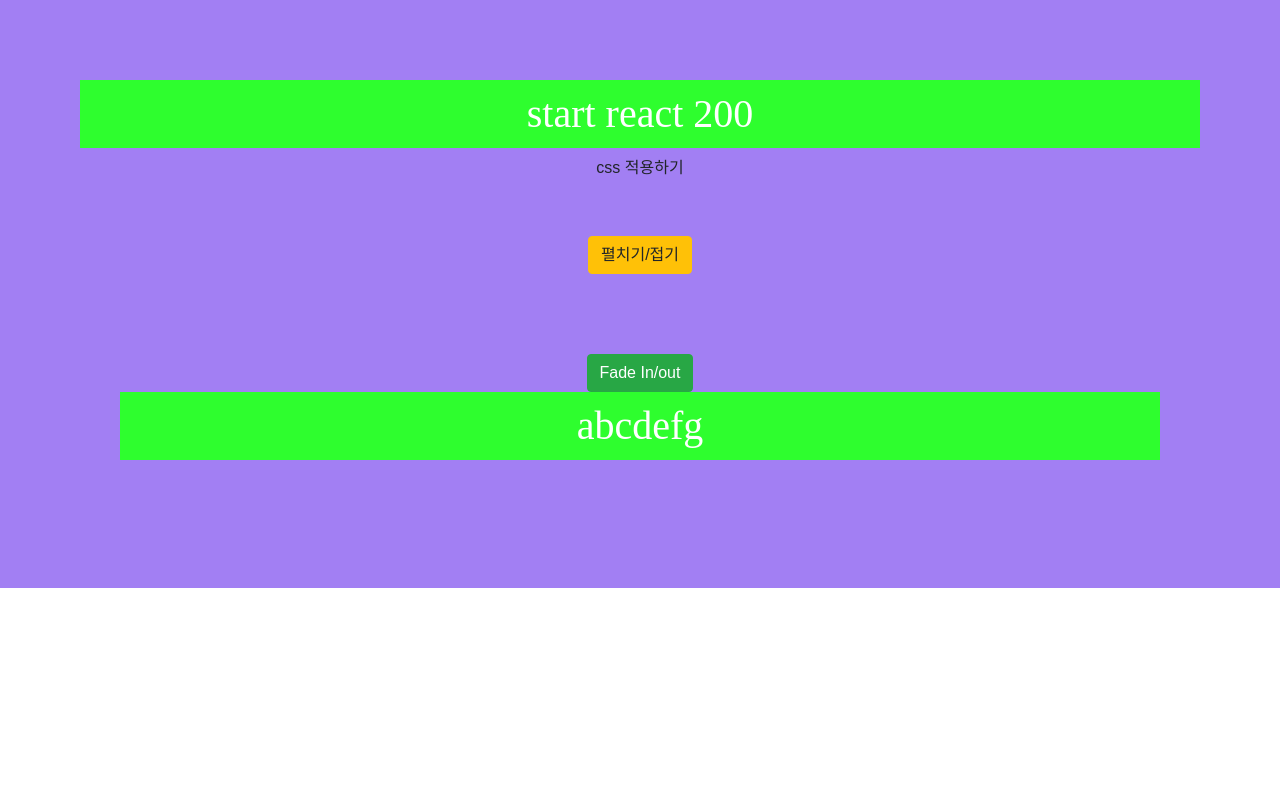
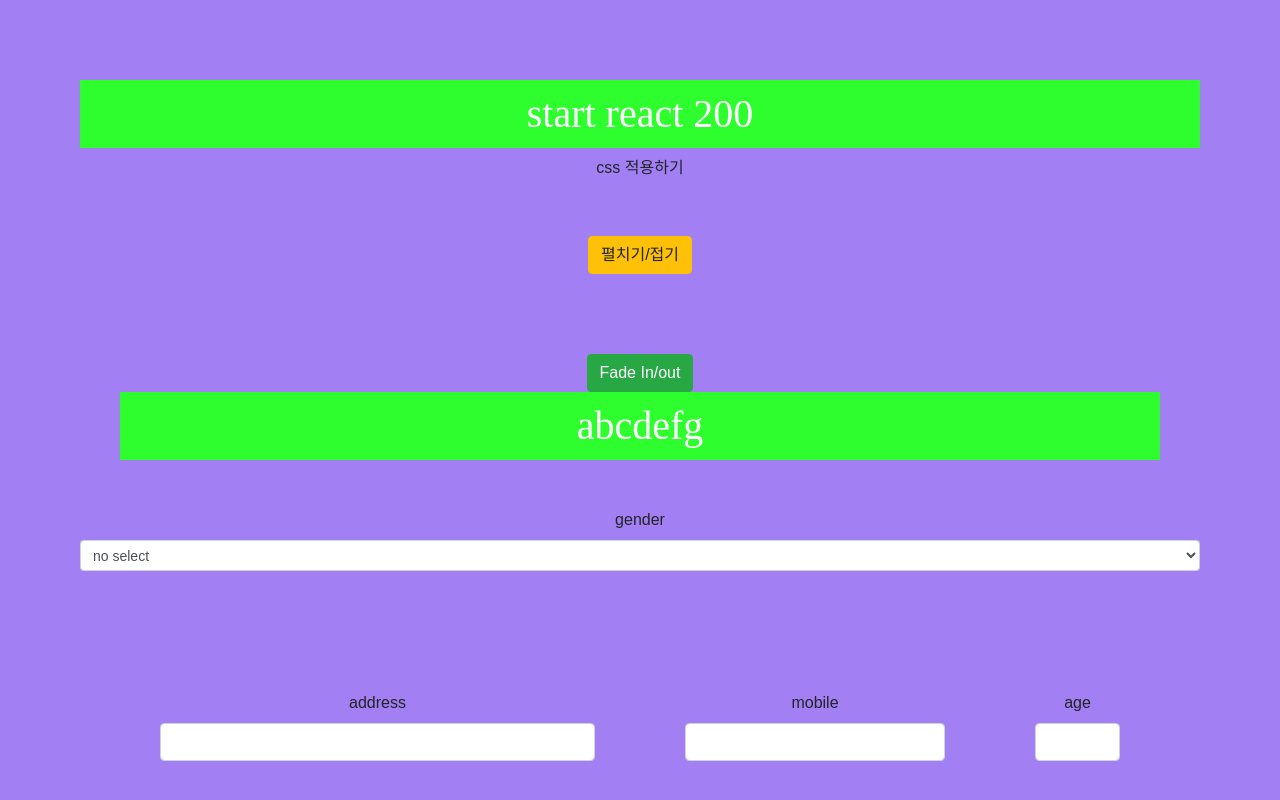
Before and after one commit to unow30/react200, a React (Create React App) app: page / in a window 1280 px wide. Shown: the top 800 px of the page. Built offline with nearby package versions, Linux system fonts and the light colour scheme.

Commit message:
R044_ReactstrapForm R044_ReactstrapForm

```diff
--- a/src/App.js
+++ b/src/App.js
@@ -1,6 +1,7 @@
 import React from "react";
 import ReactstrapCollapse from "./reactstrap/R042_ReactstrapCollapse";
 import ReactstarpFade from "./reactstrap/R043_ReactstarpFade";
+import ReactstrapForm from "./reactstrap/R044_ReactstrapForm";
 import "./styles.css";
 import "bootstrap/dist/css/bootstrap.css";
 
@@ -11,6 +12,7 @@
       <p>css 적용하기</p>
       <ReactstrapCollapse />
       <ReactstarpFade />
+      <ReactstrapForm />
     </div>
   );
 }
--- /dev/null
+++ b/src/reactstrap/R044_ReactstrapForm.js
@@ -0,0 +1,39 @@
+import React, { Component } from "react";
+import { Form, Label, Input, Row, Col, FormGroup } from "reactstrap";
+
+class R044_ReactstrapForm extends Component {
+  render() {
+    return (
+      <Form>
+        <Label for="exampleGender">gender</Label>
+        <Input type="select" bsSize="sm">
+          <option>no select</option>
+          <option>woman</option>
+          <option>man</option>
+        </Input>
+        <Row form>
+          <Col md={6}>
+            <FormGroup>
+              <Label for="exampleAddress">address</Label>
+              <Input type="text" name="address" id="address" />
+            </FormGroup>
+          </Col>
+          <Col md={4}>
+            <FormGroup>
+              <Label for="exampleMobile">mobile</Label>
+              <Input type="text" name="mobile" id="mobile" />
+            </FormGroup>
+          </Col>
+          <Col md={2}>
+            <FormGroup>
+              <Label for="exampleAge">age</Label>
+              <Input type="text" name="age" id="age" />
+            </FormGroup>
+          </Col>
+        </Row>
+      </Form>
+    );
+  }
+}
+
+export default R044_ReactstrapForm;
```
